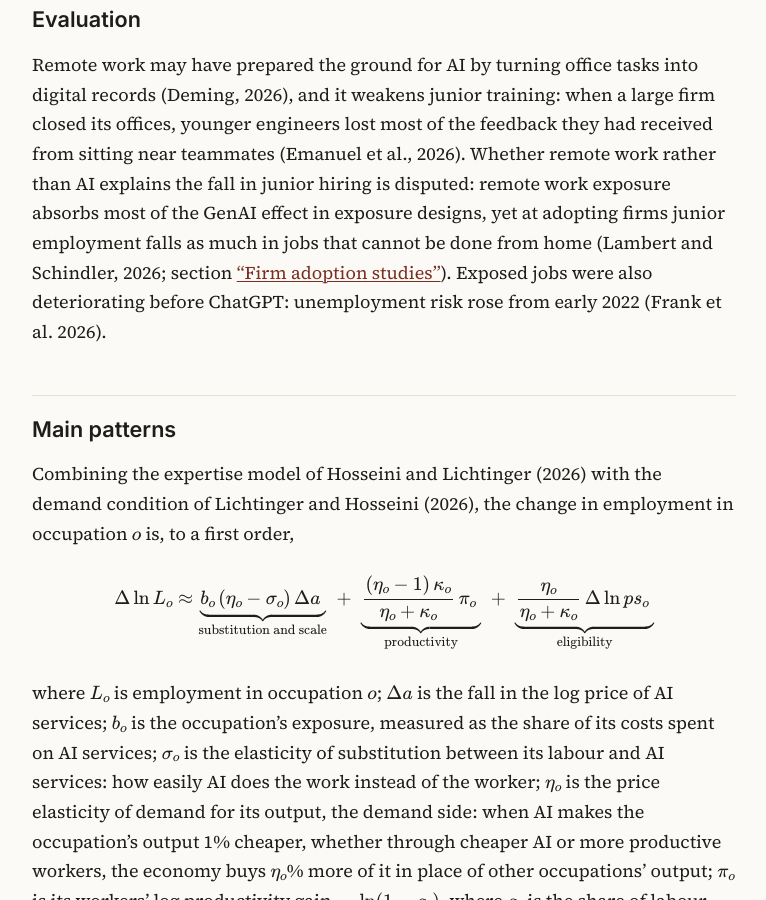
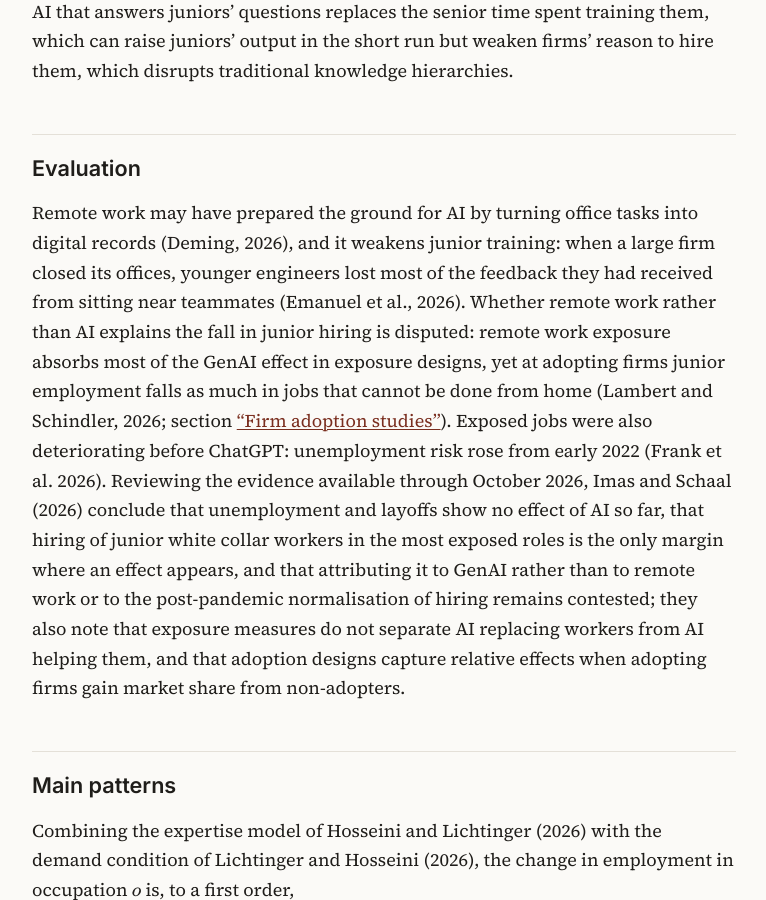
Before and after one commit to ajoly35/gen-ai-living-review, a Jekyll site: the page built from index.md, in a window 1280 px wide and 900 px high, scrolled down 34896 px. Shown: the whole window, without its empty margins (256-1022 px from the left). Built offline with Jekyll 4.4.1, drawn with Linux system fonts in a browser that asks for light colours; our own code applies the rules of GitHub Pages for plain Markdown files; some of the changed text lies outside the part shown.

Commit message:
Review body: v55 (Imas and Shukla 2026 on exposure scores; Imas and Schaal 2026 review of the evidence)
Co-Authored-By: Claude Fable 5.1 <noreply@anthropic.com>

```diff
--- a/_includes/references-review.md
+++ b/_includes/references-review.md
@@ -82,6 +82,10 @@ Humlum, Anders, and Emilie Vestergaard. 2025. *Still Waters, Rapid Currents: Ear
 
 Ide, Enrique, and Eduard Talamàs. 2025. “Artificial Intelligence in the Knowledge Economy.” *Journal of Political Economy* 133 (12): 3762–800..
 
+Imas, Alex, and Jacob Schaal. 2026. *Has AI Impacted the Labor Market yet? Evaluating the State of the Evidence*. Ghosts of Electricity (essay), 29 September,.
+
+Imas, Alex, and Soumitra Shukla. 2026. *How Will AI-Driven Automation Actually Affect Jobs? The Economics of AI Exposure and Job Displacement*. Ghosts of Electricity (essay), 23 March,.
+
 Kauhanen, Antti, and Petri Rouvinen. 2025. “Assessing Early Labour Market Effects of Generative AI: Evidence from Population Data.” *Applied Economics Letters*, ahead of print..
 
 Kharazian, Ara, Lisa Simon, and Ryan Stevens. 2026. *A New Look at AI’s Impact on Jobs: Firm-Level AI Spending and Workforce Adjustment*. Working Paper No. 7024799. SSRN.
--- a/_includes/review.md
+++ b/_includes/review.md
@@ -1,6 +1,6 @@
 ## Key concepts and definitions
 
-Eloundou et al. (2024) define a task as directly *exposed* to GenAI if a large language model could cut the time needed to complete it by at least half at equivalent quality, meaning that the recipient of the output would not notice or care that AI was used. *GenAI occupational exposure* is the share of a job’s bundle of tasks that are directly exposed to AI, and a firm’s exposure is typically the average occupational exposure of its workforce just before ChatGPT’s release in November 2022.
+Eloundou et al. (2024) define a task as directly *exposed* to GenAI if a large language model could cut the time needed to complete it by at least half at equivalent quality, meaning that the recipient of the output would not notice or care that AI was used. *GenAI occupational exposure* is the share of a job’s bundle of tasks that are directly exposed to AI, and a firm’s exposure is typically the average occupational exposure of its workforce just before ChatGPT’s release in November 2022. An exposure score is not the share of a job that disappears: Imas and Shukla (2026) note that adopting AI is costly, so firms automate whole jobs rather than single tasks, which makes jobs with few tasks more likely to be automated, while automating some tasks in a job with many tasks raises the worker’s productivity instead.
 
 Anthropic’s *observed occupational exposure* index combines the task ratings of Eloundou et al. (2024) with usage data from Claude[^1]: computer and mathematical occupations are 94% exposed in theory but only 33% in observed use, and 30% of workers have no observed exposure at all (Massenkoff and McCrory 2026).
 
@@ -68,7 +68,7 @@ For employment, the chain runs from these organisational decisions to entry: an
 
 ## Evaluation
 
-Remote work may have prepared the ground for AI by turning office tasks into digital records (Deming, 2026), and it weakens junior training: when a large firm closed its offices, younger engineers lost most of the feedback they had received from sitting near teammates (Emanuel et al., 2026). Whether remote work rather than AI explains the fall in junior hiring is disputed: remote work exposure absorbs most of the GenAI effect in exposure designs, yet at adopting firms junior employment falls as much in jobs that cannot be done from home (Lambert and Schindler, 2026; section [“Firm adoption studies”](#firm-adoption-studies)). Exposed jobs were also deteriorating before ChatGPT: unemployment risk rose from early 2022 (Frank et al. 2026).
+Remote work may have prepared the ground for AI by turning office tasks into digital records (Deming, 2026), and it weakens junior training: when a large firm closed its offices, younger engineers lost most of the feedback they had received from sitting near teammates (Emanuel et al., 2026). Whether remote work rather than AI explains the fall in junior hiring is disputed: remote work exposure absorbs most of the GenAI effect in exposure designs, yet at adopting firms junior employment falls as much in jobs that cannot be done from home (Lambert and Schindler, 2026; section [“Firm adoption studies”](#firm-adoption-studies)). Exposed jobs were also deteriorating before ChatGPT: unemployment risk rose from early 2022 (Frank et al. 2026). Reviewing the evidence available through October 2026, Imas and Schaal (2026) conclude that unemployment and layoffs show no effect of AI so far, that hiring of junior white collar workers in the most exposed roles is the only margin where an effect appears, and that attributing it to GenAI rather than to remote work or to the post-pandemic normalisation of hiring remains contested; they also note that exposure measures do not separate AI replacing workers from AI helping them, and that adoption designs capture relative effects when adopting firms gain market share from non-adopters.
 
 ## Main patterns
 
```
